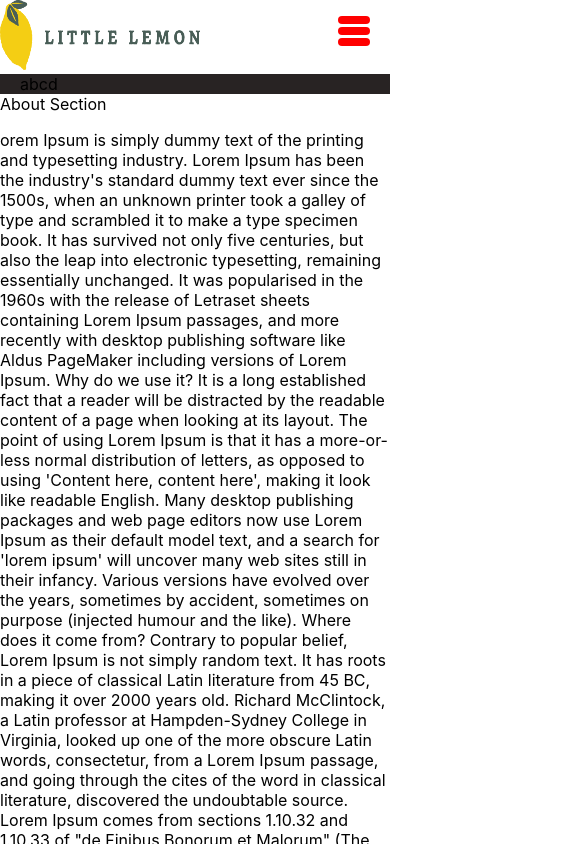
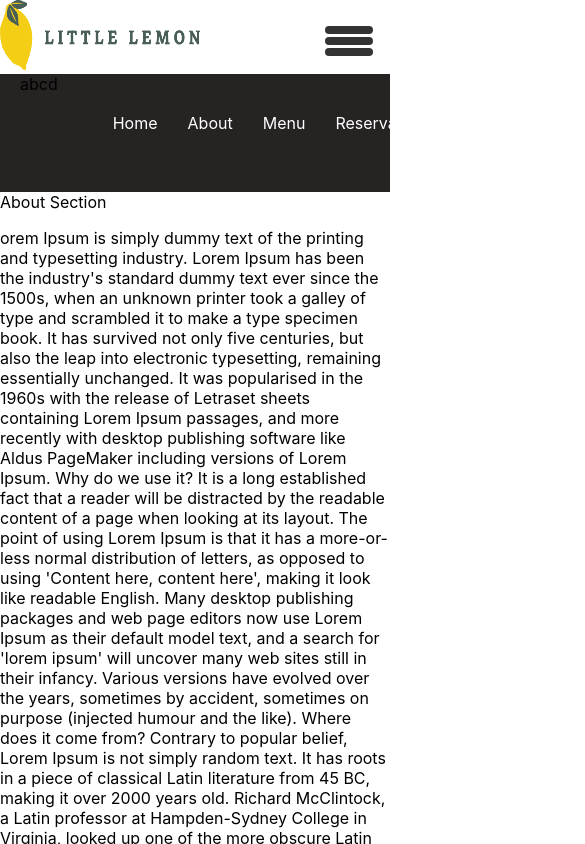
Before and after one commit to ismeet010/little-lemon-app, a React (Create React App) app: page / in a window 390 px wide. Shown: the top 844 px of the page, 585 px wide, since content can reach past the window. Built offline with nearby package versions, Linux system fonts and the light colour scheme.

Commit message:
hamburger animation

```diff
--- a/src/components/Burger.js
+++ b/src/components/Burger.js
@@ -1,15 +1,32 @@
-import React, {useState} from 'react'
+import React, {useState, useEffect} from 'react'
+import RightNav from './RightNav';
 
 const Burger = () => {
-    const [open, setOpen] = useState(false);
-    console.log("burger");
+    const [open, setOpen] = useState(true);
+    const [className, setClassName] = useState("hidden")
+    useEffect( ()=>{
+        console.log("open", open)
+        open ? setClassName("show") : setClassName("hidden")
+        console.log("here")
+        const bur = document.getElementById("burger")
+        const ul = document.getElementById("menu")
+        console.log(ul)
+        bur.className = className
+        ul.className =className
+        console.log(bur.classList)
+    }, [open]
+
+    )
   return (
-    <div className="burger" open={open} onClick={() => setOpen(!open)}>
-        <div className="b"/>
-        <div className="b"/>
-        <div className="b"/>
-    </div>
-  )
+    <>
+      <div id="burger" className="hidden" onClick={() => setOpen(!open)}>
+        <div className="b" />
+        <div className="b" />
+        <div className="b" />
+      </div>
+      <RightNav open={open} />
+    </>
+  );
 }
 
 export default Burger
--- a/src/components/Nav.js
+++ b/src/components/Nav.js
@@ -1,13 +1,11 @@
 import "../nav.css";
 import Burger from "./Burger";
-import RightNav from "./RightNav";
 
 function Nav() {
   return (
     <nav>
       <div>abcd</div>
       <Burger />
-      <RightNav />
     </nav>
   );
 }
--- a/src/components/RightNav.js
+++ b/src/components/RightNav.js
@@ -1,9 +1,10 @@
 import React from 'react'
+import "../nav.css";
 
-const RightNav = () => {
+const RightNav = (open) => {
   return (
     <div>
-      <ul className="menu">
+      <ul id="menu" className="menu">
         <li>
           <a href="#">Home</a>
         </li>
--- a/src/nav.css
+++ b/src/nav.css
@@ -24,9 +24,17 @@ a, a:hover, a:focus, a:active {
       color: inherit;
  }
 
+ nav{
+  width: 100%;
+  height: auto;
+  padding: 0 20px;
+  display: flex;
+  justify-content: space-between;
+}
+
 @media (max-width: 768px) {
   .menu{
-    display: none;
+  display: none;
   flex-flow: column nowrap;
   position: fixed;
   top: 0;
@@ -35,30 +43,77 @@ a, a:hover, a:focus, a:active {
   width: 300px;
   padding-top: 3.5rem;
   }
-}
-
-nav{
-  width: 100%;
-  height: auto;
-  padding: 0 20px;
-  display: flex;
-  justify-content: space-between;
-}
-
-.burger{
-  width: 2rem;
+  #burger{
+  width: 2.5rem;
   height: 2rem;
   position: fixed;
-  top: 15px;
-  right: 20px;
+  top: 25px;
+  right: 25px;
   display: flex;
   justify-content: space-around;
   flex-flow: column nowrap;
 
 }
 .b{
-  width: 2rem;
+  width: 3rem;
   height: 0.5rem;
-  background-color: red;
   border-radius: 10px;
 }
+
+
+/* .show{
+  transform-origin: -1px;
+  transition: all 0.3s linear;
+} */
+
+.show .b{
+  background-color: pink;
+  transition: all 0.3s linear;
+}
+
+.show .b:nth-child(1){
+    transform: translate(0, 11px) rotate(-45deg);
+
+  }
+  .show .b:nth-child(2){
+    transform: translateX(150%);
+    opacity: 0;
+
+  }
+    .show .b:nth-child(3){
+    transform: translate(0, -11px) rotate(45deg);
+
+  }
+
+
+/* .hidden{
+  transform-origin: 1px;
+  transition: all 0.3s linear;
+} */
+
+.hidden .b{
+  background-color: #333;
+  transition: all 0.3s linear;
+}
+
+.hidden .b:nth-child(1){
+    transform: rotate(0);
+
+  }
+.hidden .b:nth-child(2){
+    transform: translateX(0);
+    opacity: 1;
+
+  }
+.hidden .b:nth-child(3){
+    transform: rotate(0);
+
+  }
+  .show .menu{
+    transform: translateX(100%);
+  }
+
+  .hidden .menu{
+    transform: translateX(0);
+  }
+}
```
